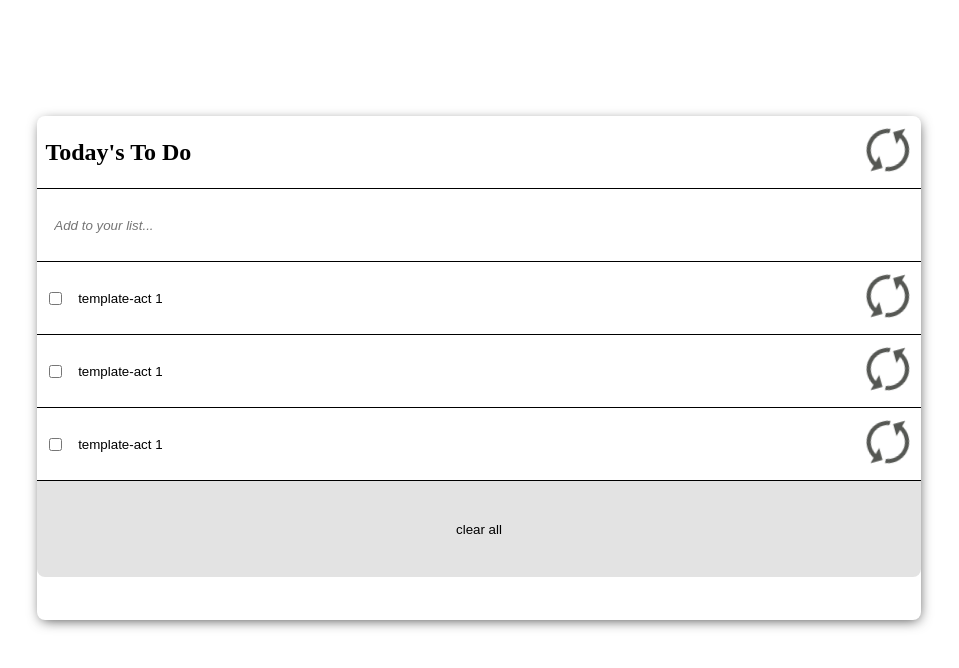
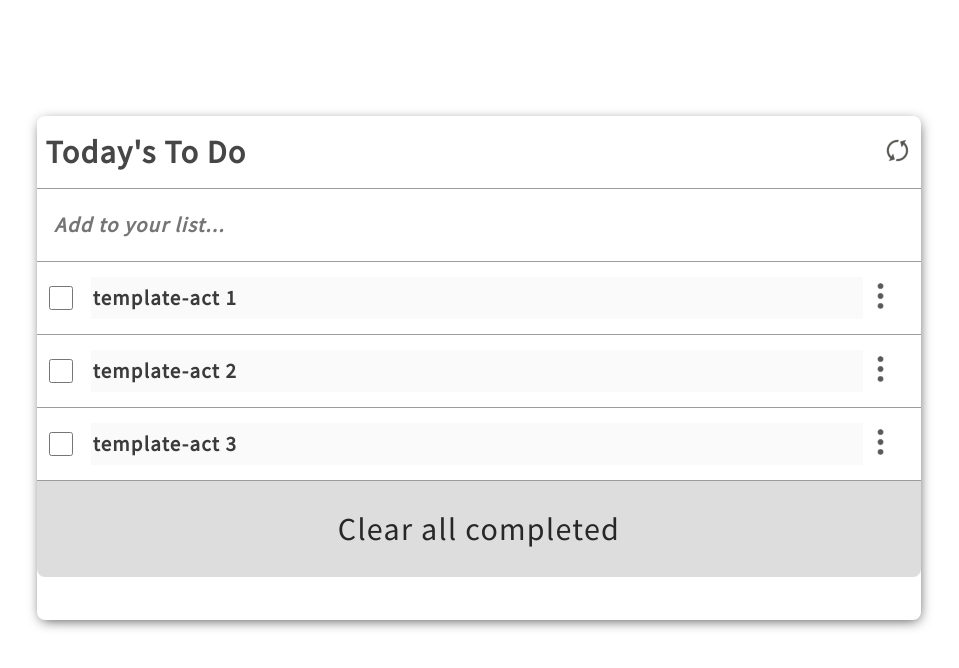
Before and after one commit to AmineHLub/webpack-exercise-backup, a website built with webpack: page src/index.html in a window 1280 px wide. Shown: the whole page, without its empty margins (161-1120 px from the left). Built offline with nearby package versions, Linux system fonts and the light colour scheme.

Commit message:
Finish static layout and style

```diff
--- a/src/index.html
+++ b/src/index.html
@@ -13,29 +13,29 @@
                 <a href="#"><img class="todo-reload" src="./assets/reload.png" alt="reload-icon"></a>
             </section>
             <section class="list-input">
-            <input type="text" placeholder="Add to your list...">
+            <input class="noborder-input" type="text" placeholder="Add to your list...">
             </section>
             <section class="todo-list-activities">
                 <ul>
                     <li>
-                        <input type="checkbox">
-                        <input class="list-items" type="text" value="template-act 1">
-                        <a class="list-menu" href="#"><img src="./assets/reload.png" alt="list-menu"></a>
+                        <input class="checkbox" type="checkbox">
+                        <input class="list-items noborder-input" type="text" value="template-act 1" disabled>
+                        <a class="list-menu" href="#"><img src="./assets/3dots.png" alt="list-menu"></a>
                     </li>
                     <li>
-                        <input type="checkbox">
-                        <input class="list-items" type="text" value="template-act 1">
-                        <a class="list-menu" href="#"><img src="./assets/reload.png" alt="list-menu"></a>
+                        <input class="checkbox" type="checkbox">
+                        <input class="list-items noborder-input" type="text" value="template-act 2" disabled>
+                        <a class="list-menu" href="#"><img src="./assets/3dots.png" alt="list-menu"></a>
                     </li>
                     <li>
-                        <input type="checkbox">
-                        <input class="list-items" type="text" value="template-act 1">
-                        <a class="list-menu" href="#"><img src="./assets/reload.png" alt="list-menu"></a>
+                        <input class="checkbox" type="checkbox">
+                        <input class="list-items noborder-input" type="text" value="template-act 3" disabled>
+                        <a class="list-menu" href="#"><img src="./assets/3dots.png" alt="list-menu"></a>
                     </li>
                 </ul>
             </section>
             <section class="clear-button d-flex">
-                <button>clear all</button>
+                <button>Clear all completed</button>
             </section>
         </div>
     </main>
--- a/src/style.css
+++ b/src/style.css
@@ -1,3 +1,9 @@
+@import url('https://fonts.googleapis.com/css2?family=Source+Sans+Pro');
+*{
+  font-family: 'Source Sans Pro', sans-serif;
+  letter-spacing: 1.3px;
+}
+
 .d-flex {
   display: flex;
 }
@@ -15,7 +21,7 @@ a {
 .todo-header,
 .list-input,
 .todo-list-activities > ul > li {
-  border-bottom: 1px solid rgb(0, 0, 0);
+  border-bottom: 1px solid rgb(156 156 156);
   height: 4.5rem;
     display: flex;
     justify-content: space-between;
@@ -28,13 +34,13 @@ main {
   display: flex;
   justify-content: center;
   align-items: center;
+  color: rgb(59, 59, 59);
 }
 
 .todo-list {
   flex-flow: column nowrap;
   width: 70%;
   height: 70%;
-  background-color: white;
   box-shadow: 1px 3px 13px -3px rgba(0,0,0,0.75);
   border-radius: 8px;
 }
@@ -45,10 +51,14 @@ main {
   padding: 0 1%;
 }
 
-.list-items {
-  width: 89%;
-  height: 2.5rem;
-  border: none;
+.todo-header > h2 {
+  font-size: 2rem;
+  color: rgb(70, 70, 70);
+}
+
+.todo-reload {
+  width: 50%;
+  padding-left: 45%;
 }
 
 .list-input > input {
@@ -56,12 +66,35 @@ main {
   height: 80%;
   border: none;
   margin: 1%;
-  padding: 0 1% 0 1%;
+  padding: 0 2% 0 1%;
+  font-size: 1.3rem;
+  font-weight: 600;
   font-style: italic;
 }
 
 .todo-list-activities > ul > li {
   padding: 0 1%;
+}
+
+.checkbox {
+  height: 1.5rem;
+  width: 1.5rem;
+  margin-right: 2%;
+  cursor: pointer;
+}
+
+
+.list-items {
+  width: 89%;
+  height: 2.5rem;
+  border: none;
+  font-size: 1.3rem;
+  font-weight: bold;
+  color: rgb(59, 59, 59);
+}
+
+.list-menu > img {
+  width: 70%;
 }
 
 .clear-button {
@@ -72,8 +105,16 @@ main {
 .clear-button > button {
   width: 100%;
   height: 6rem;
+  font-size: 2rem;
+  color: rgb(39, 39, 39);
   border: none;
   border-radius: 0 0 8px 8px;
   padding: 0;
-  background-color: rgba(224, 224, 224, 0.897);
+  cursor: pointer;
+  background-color: rgb(221, 221, 221);
 }
+
+.noborder-input:focus
+ {
+  outline: none;
+}
```
Also changed, not shown: src/assets/3dots.png (added).
